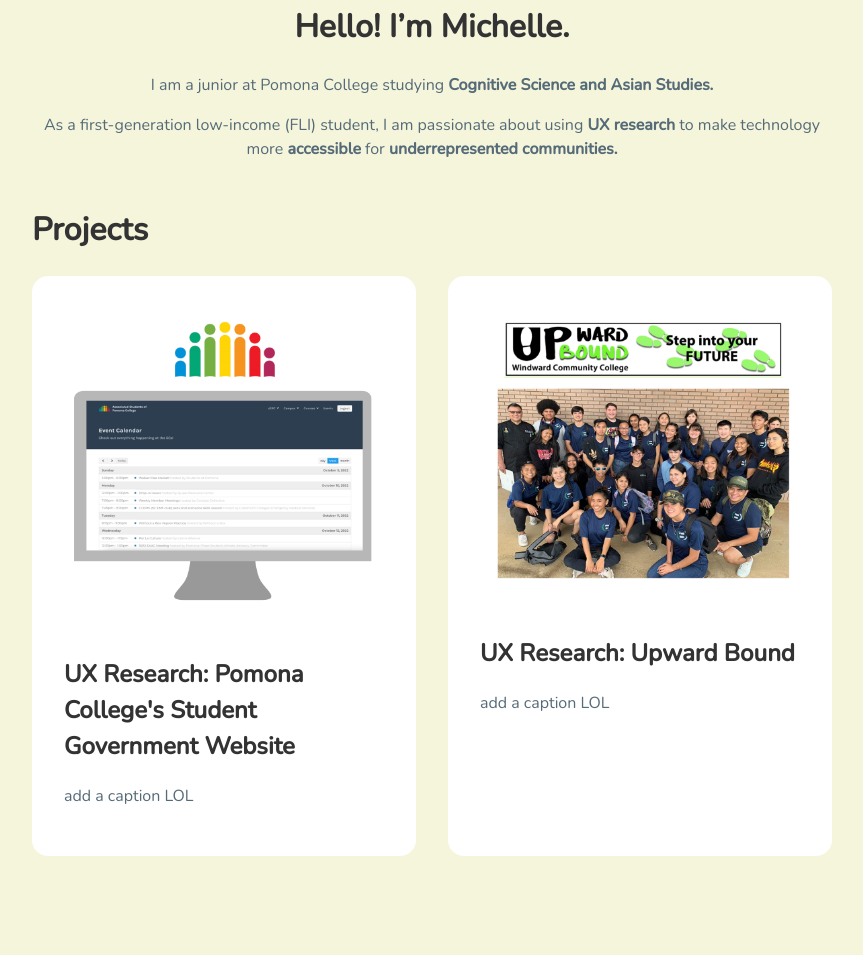
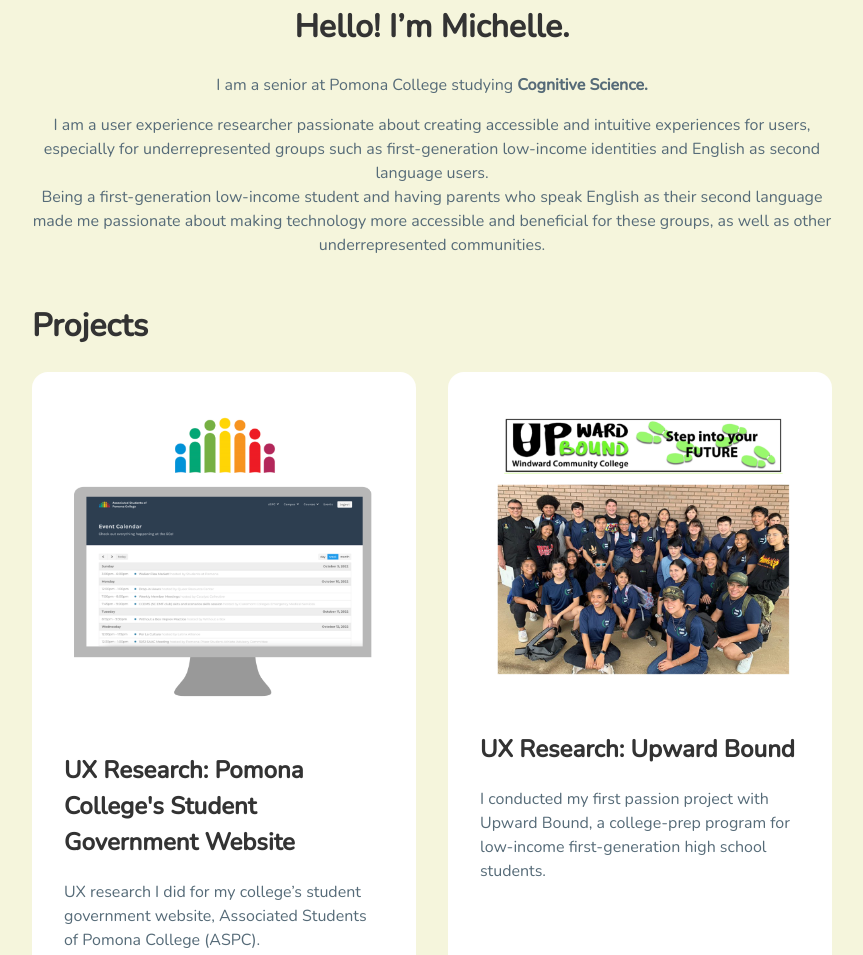
Before and after one commit to mtran413/mtran413.github.io, a plain HTML site: page index.html in a window 1280 px wide. Shown: the part 382-1337 px from the top of the page, without its empty margins (208-1071 px from the left). Before the commit the page ends 1302 px from the top, so only its background shows below. Drawn offline with nearby package versions, Linux system fonts and the light colour scheme.

Commit message:
Update index.html

```diff
--- a/index.html
+++ b/index.html
@@ -44,9 +44,11 @@
         src = resources/images/profilePic.png alt="pic of michelle tran">
 
           <h1>Hello! I’m Michelle.</h1>
-            <p> I am a junior at Pomona College studying <b>Cognitive Science and Asian Studies.</b> <br> </p>
+            <p> I am a senior at Pomona College studying <b>Cognitive Science.</b> <br> </p>
 
-            As a first-generation low-income (FLI) student, I am passionate about using <b>UX research</b> to make technology more <b>accessible</b> for <b>underrepresented communities.</b> <br>
+            I am a user experience researcher passionate about creating accessible and intuitive experiences for users, especially for underrepresented groups such as first-generation low-income identities and English as second language users.
+ </b> <br>
+      Being a first-generation low-income student and having parents who speak English as their second language made me passionate about making technology more accessible and beneficial for these groups, as well as other underrepresented communities.
             </p>
       </div>
 
@@ -55,13 +57,15 @@
         <div class = "project-box">
             <img src = "resources/images/aspc computer.png" alt = "ASPC Events Page"/>
             <h2><a href="/aspc project.html" class="project title">UX Research: Pomona College's Student Government Website</a></h2>
-            <p>add a caption LOL</p>
+            <p>UX research I did for my college’s student government website, Associated Students of Pomona College (ASPC).
+ </p>
         </div>
 
         <div class = "project-box">
             <img src = "resources/images/ub image.png" alt = "sagehen-sprint project"/>
             <h2>UX Research: Upward Bound</h2>
-            <p>add a caption LOL</p>
+            <p>I conducted my first passion project with Upward Bound, a college-prep program for low-income first-generation high school students.
+ </p>
         </div>
       </div>
 
```
